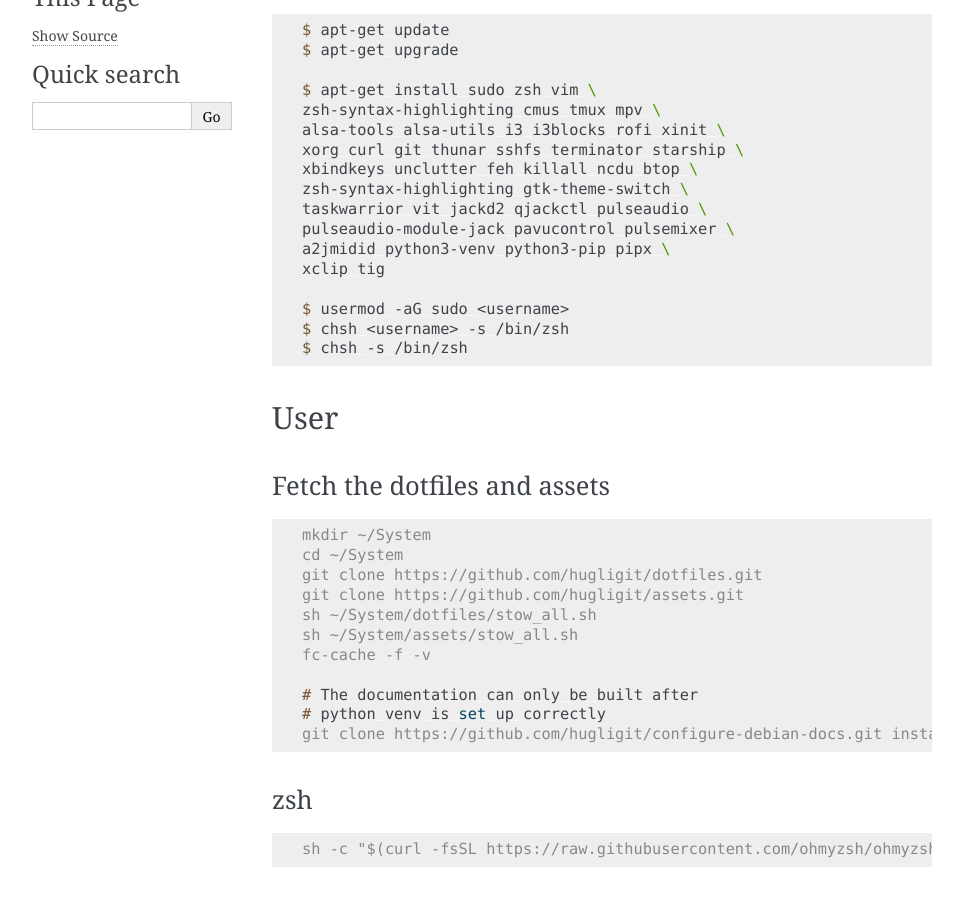
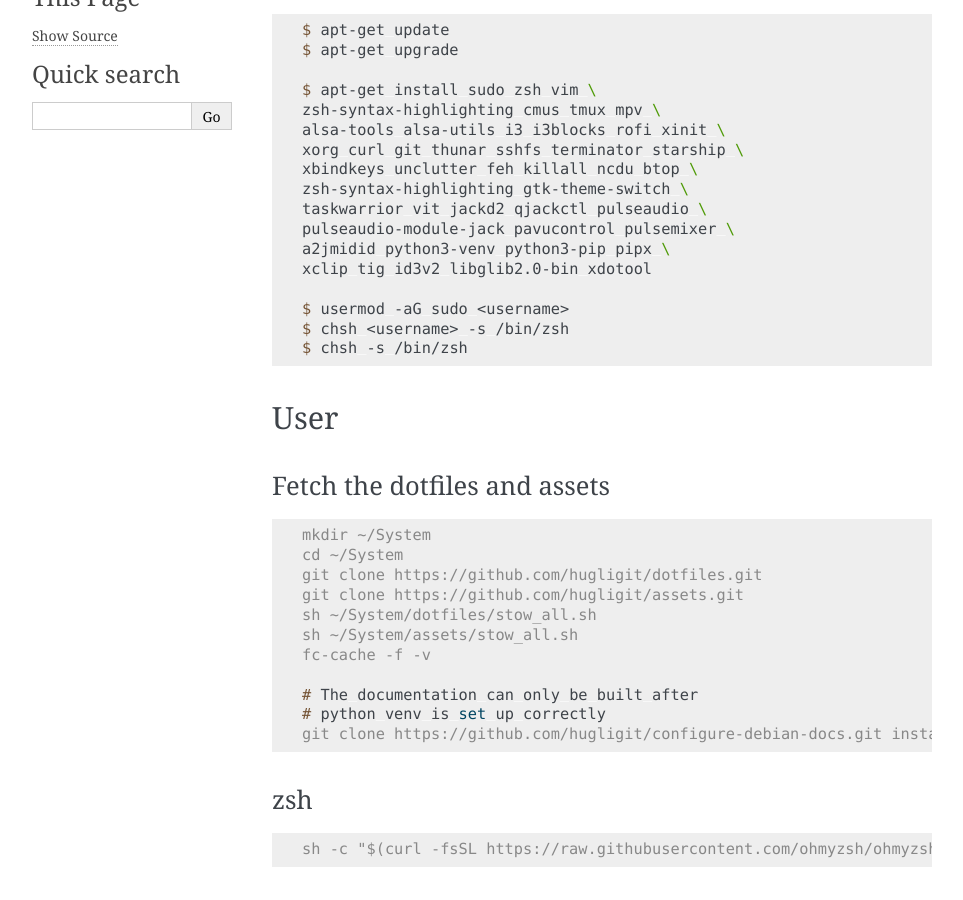
Before and after one commit to hugligit/installations, a Sphinx documentation site: the page built from source/configuration.rst, in a window 1280 px wide and 900 px high, scrolled down 629 px. Shown: the whole window, without its empty margins (148-1111 px from the left). Built offline with Sphinx 7.4.7, drawn with Linux system fonts in a browser that asks for light colours.

Commit message:
added more packages to the install list

```diff
--- a/source/configuration.rst
+++ b/source/configuration.rst
@@ -47,7 +47,7 @@ Install the essentials
    taskwarrior vit jackd2 qjackctl pulseaudio \
    pulseaudio-module-jack pavucontrol pulsemixer \
    a2jmidid python3-venv python3-pip pipx \
-   xclip tig
+   xclip tig id3v2 libglib2.0-bin xdotool
 
    $ usermod -aG sudo <username>
    $ chsh <username> -s /bin/zsh
```
